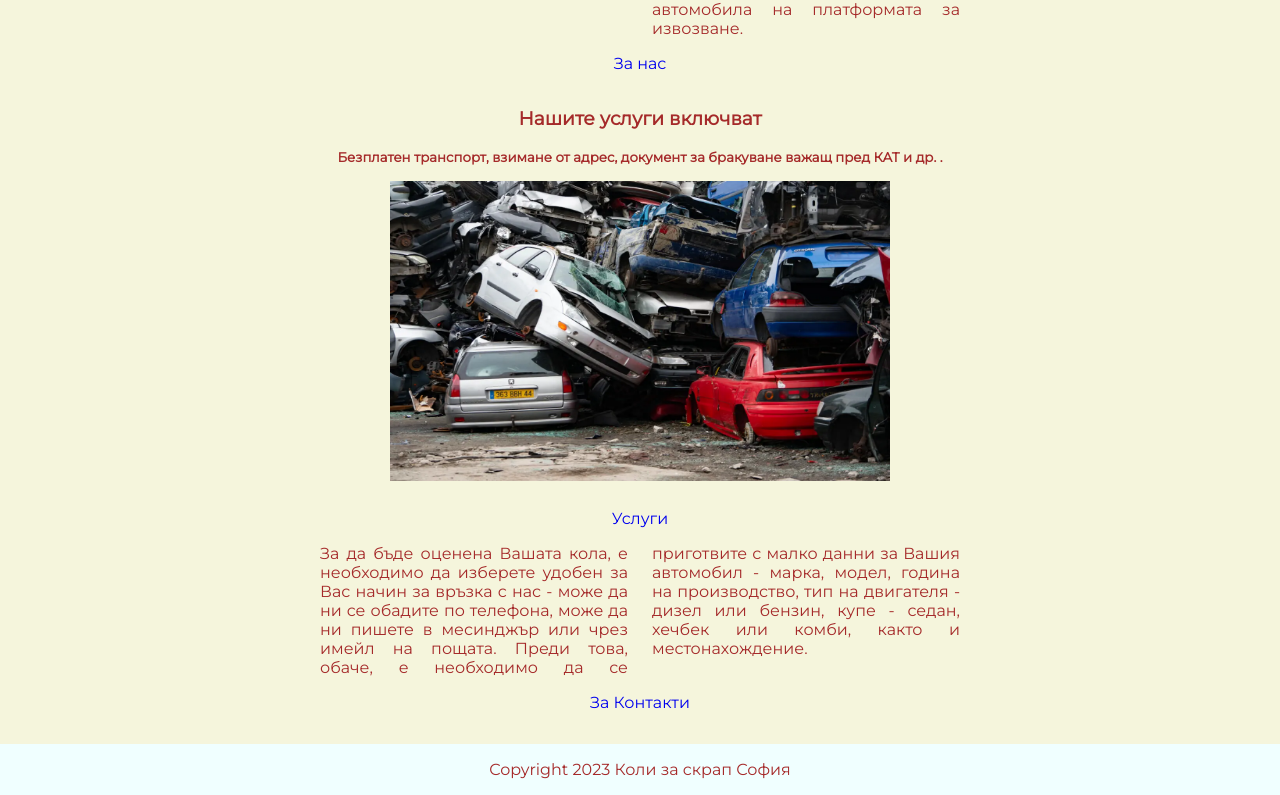
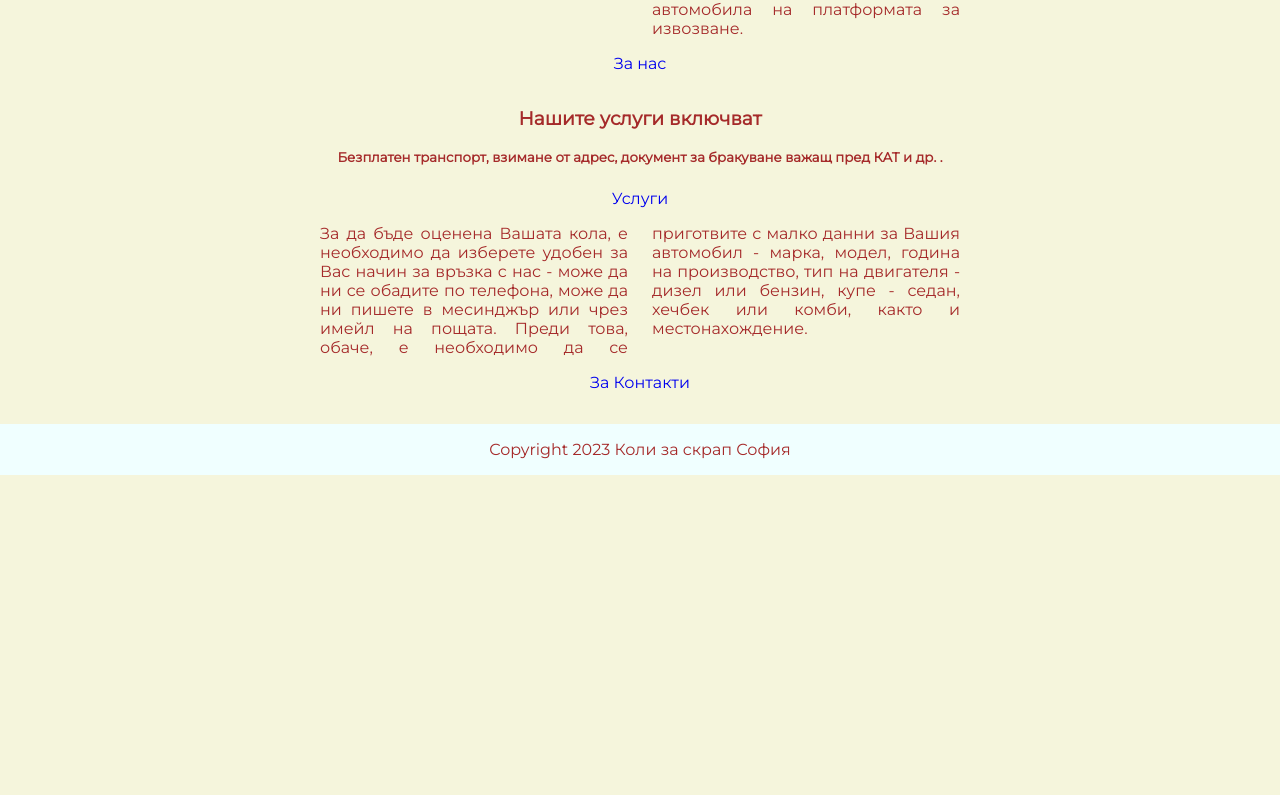
Before and after one commit to inweblife/avtoscrap, a Next.js app: page / in a window 1280 px wide. Shown: the part 997-1792 px from the top of the page. After the commit the page ends 1472 px from the top, so only its background shows below. Built offline with nearby package versions, Linux system fonts and the light colour scheme.

Commit message:
Update index.tsx

```diff
--- a/pages/index.tsx
+++ b/pages/index.tsx
@@ -91,9 +91,6 @@ export default function Home() {
           </h5>
         </div>
 
-        <div className={styles.item2}>
-          <Image src="/carscrap.webp" alt="cars" width={500} height={300} />
-        </div>
       </section>
       <section className={styles.button}>
         <Link href="/services">Услуги</Link>
```
